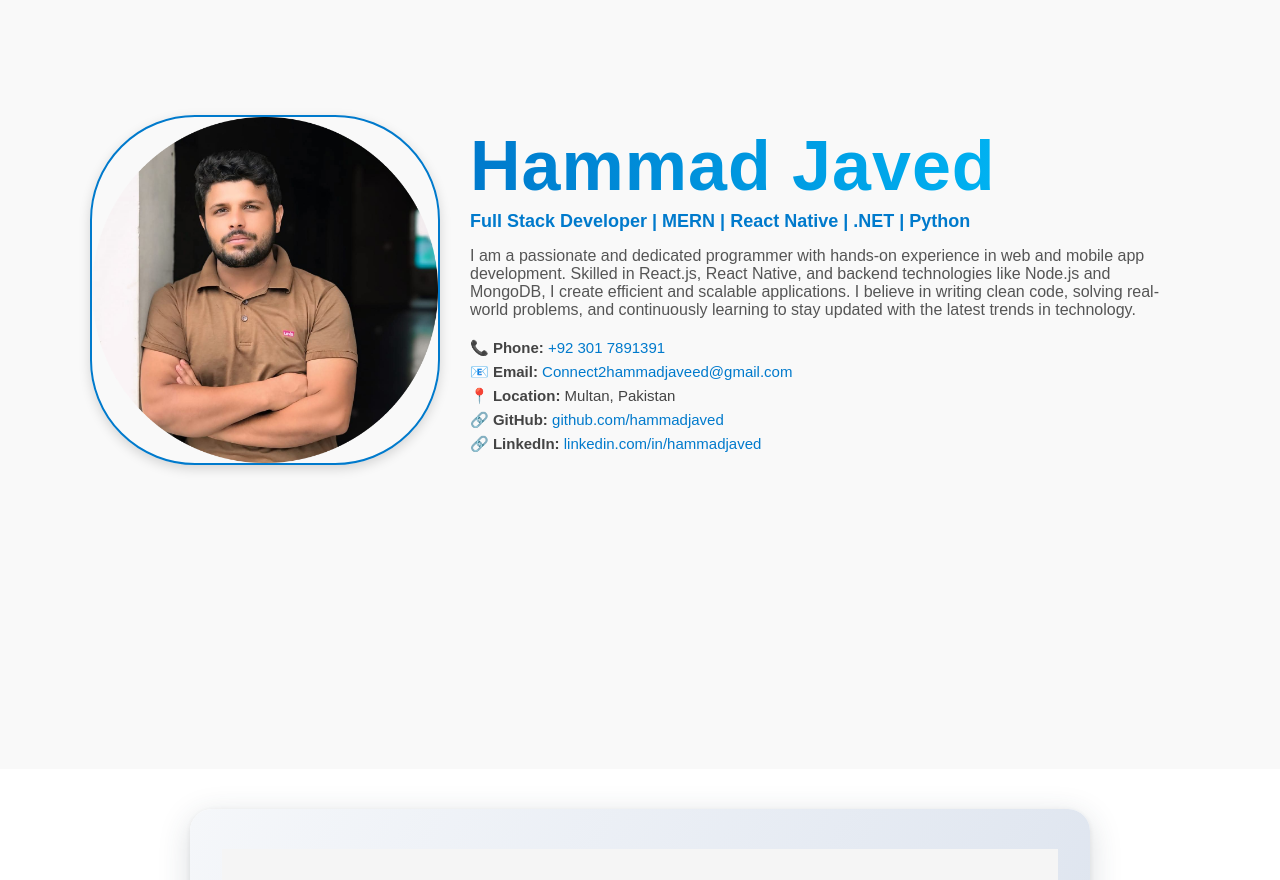
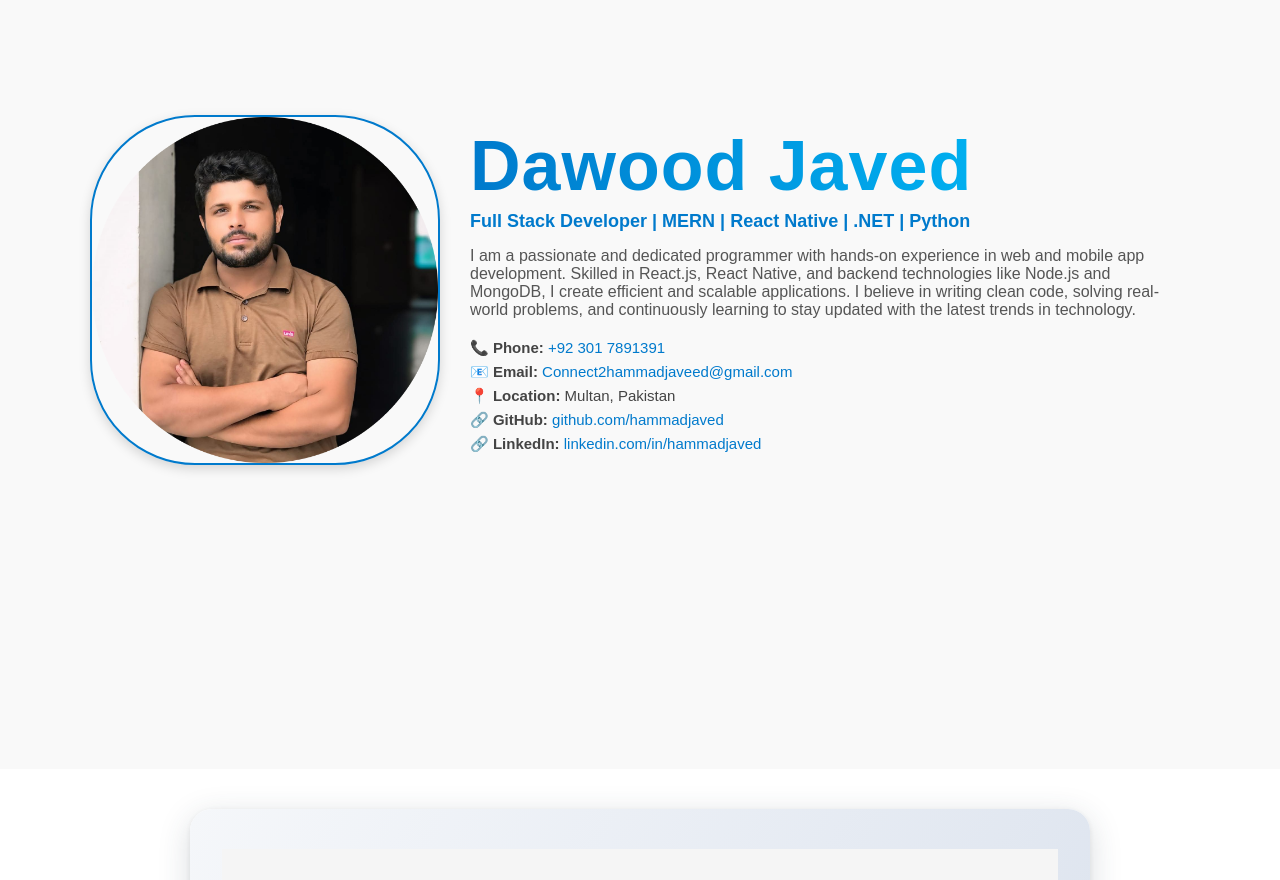
Before and after one commit to Hammad-111/Hammadverse, a React (Vite) app: page / in a window 1280 px wide. Shown: the part 2040-2920 px from the top of the page. Built offline with nearby package versions, Linux system fonts and the light colour scheme.

Commit message:
Name change to Dawoood

```diff
--- a/src/pages/About.jsx
+++ b/src/pages/About.jsx
@@ -7,11 +7,11 @@ const About = () => {
     <section id="about" style={{ minHeight: "100vh"}}>
       <div className="about-container">
         <div className="about-image">
-          <img src={profileImage} alt="Dawood Javed" />
+          <img src={profileImage} alt="Hammad Javed" />
         </div>
 
         <div className="about-details">
-          <h2>Hammad Javed</h2>
+          <h2>Dawood Javed</h2>
           <h4>Full Stack Developer | MERN | React Native | .NET | Python </h4>
           <p className="summary">
              I am a passionate and dedicated programmer with hands-on experience in web and mobile app development.
```
